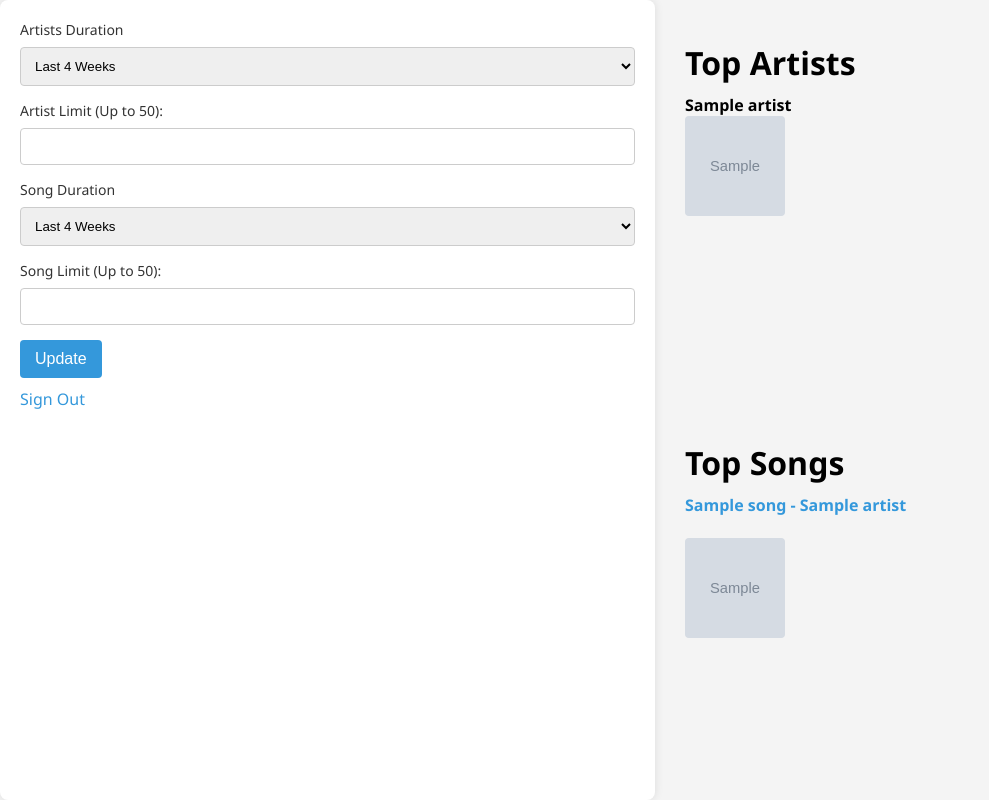
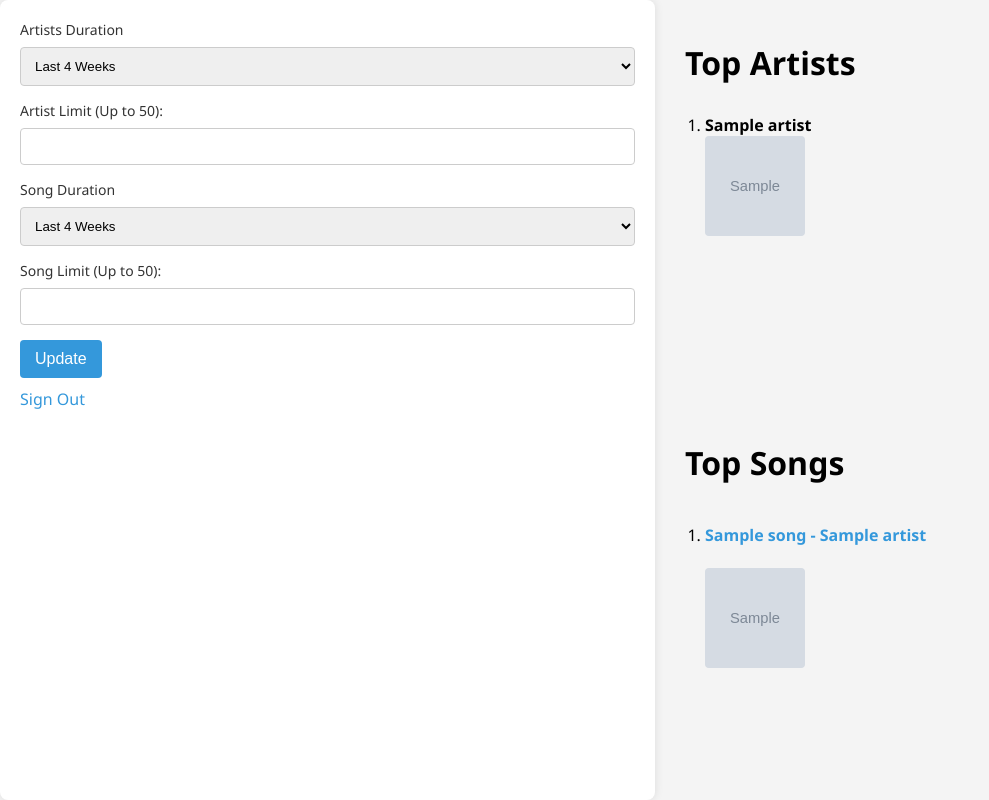
Before and after one commit to bxnto/statify, a Flask app: template templates/artists.html in a window 1280 px wide. Shown: the whole page, without its empty margins (0-989 px from the left). Run offline with Flask 3, Linux system fonts and the light colour scheme; the template is opened without the code that fills it: most values are stand-ins (such as "Sample title", 1, 10 or a date in 2020); grey boxes marked "Sample" are stand-in pictures.

Commit message:
add back numbers

```diff
--- a/static/css/styles.css
+++ b/static/css/styles.css
@@ -80,8 +80,7 @@ a {
 
 #artists ol,
 #songs ol {
-    list-style: none;
-    padding: 0;
+    padding: 20px;
     margin: 0;
 }
 
```
